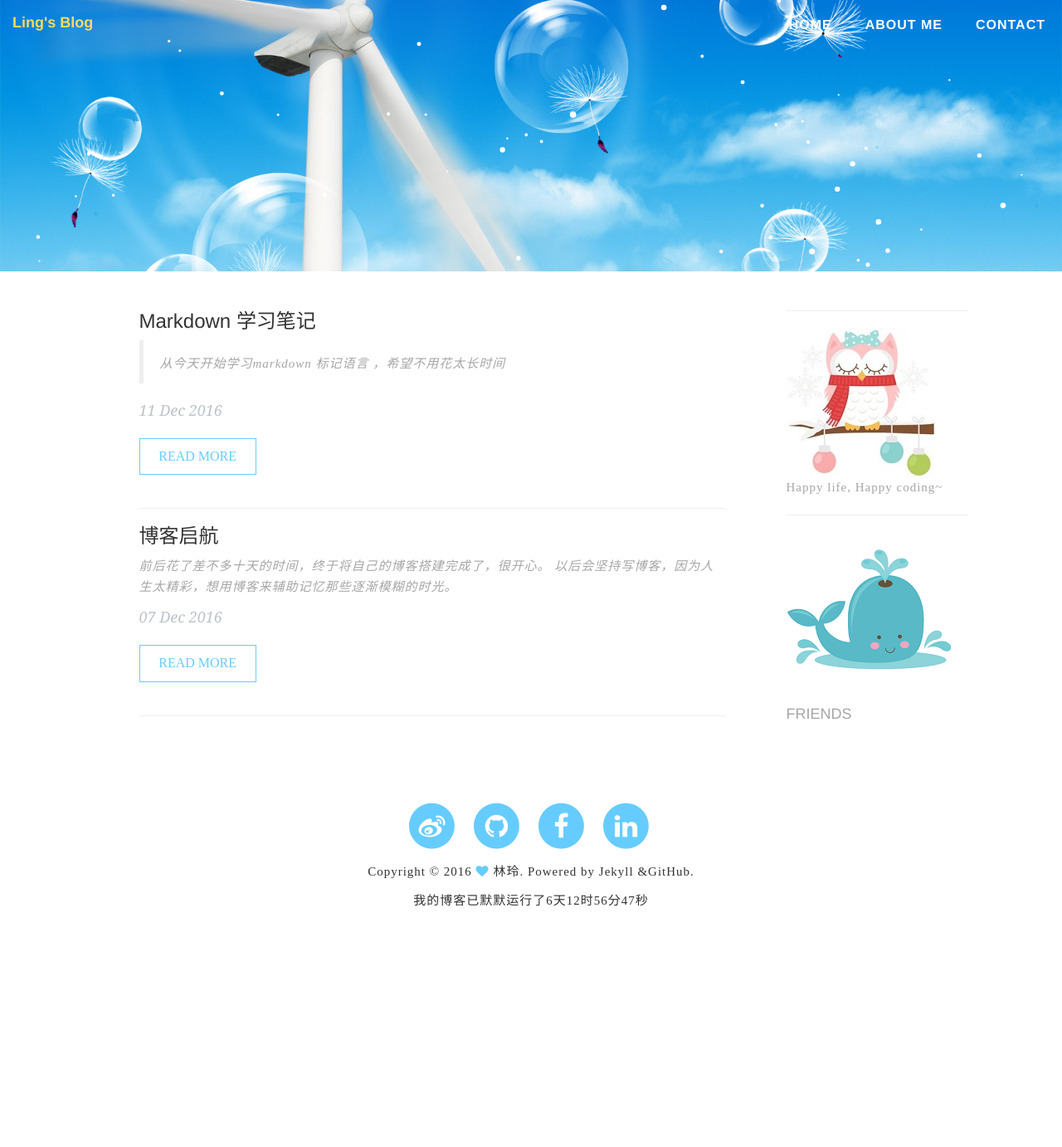
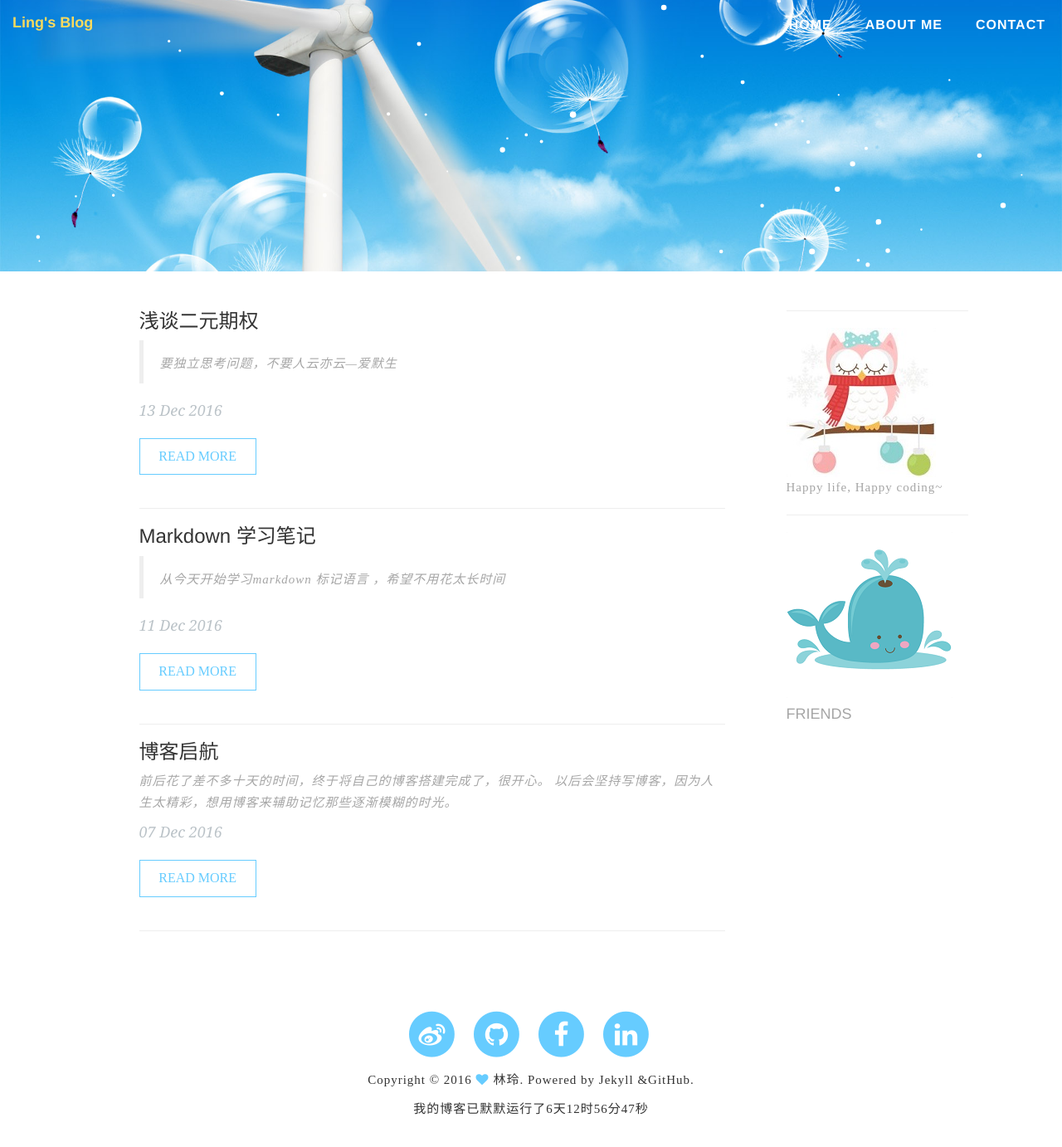
Before and after one commit to LingLinyp/LingLinyp.github.io, a Jekyll site: the page built from index.html, in a window 1280 px wide and 1400 px high, scrolled down 173 px. Shown: the top 1382 px of the window at 83% size. Built offline with Jekyll 4.4.1, drawn with Linux system fonts in a browser that asks for light colours; before the commit the page ends 1322 px from its top, so only the background shows below that; some of the changed lines change nothing that is shown.

Commit message:
add_new_post

```diff
--- /dev/null
+++ b/_posts/2016-12-13-binary-options.md
@@ -0,0 +1,94 @@
+---
+layout: post
+title: '浅谈二元期权'
+date: 2016-12-13 10:00:00
+tags: '学习'
+---
+> 要独立思考问题，不要人云亦云---爱默生
+
+#### **为什么要谈?**
+
+希望了解更多事，思考每件事背后的原理，仅此而已。
+
+
+#### **什么是二元?**
+
+- 股票的升与降
+
+- 玩客以固定比率赚与赔（比如股票上升玩客得到60%的收益，股票下降玩客会损失85%）
+
+
+#### **什么是期权?**
+对于短时间后某种金融产品（股票，黄金，石油等）的预测
+
+#### **本质?**
+
+赌博（披上了金融外衣）
+
+---
+
+#### **具体解释**
+
+以下会运用比喻手法将赌博与二元期权要素一一对应
+
+骰子赌大小------二元期权
+
+赌场庄家------二元期权平台（公司）
+
+玩客------投资者
+
+骰子------股票，黄金，石油等金融产品
+
+大，小------股票升，降
+
+赢，输------预测正确，错误
+
+赔率------固定比率风险
+
+---
+
+#### **以上比喻的合理性**
+
+**1.随机性**
+
+骰子的大小无法预测，只能靠猜，股票的升降在“短”时间内也是无法预测的，只能靠猜，和所掌握的金融知识无关。因此，二元期权实际和“金融”无关，而是靠**运气**。
+
+例：将预测股票升降换成预测今年高考一本分数线升还是降，预测美国大选是希拉里还是川普上台，就是靠猜而已，不用具备任何专业知识。
+
+但赌博并不意味着无法挣钱，如果能像赌神那样靠听骰子的声音就能够知道点数，又或是跟股神一样可以准确预测到股票的走势（股神也是只能预测股票的长期走势），那就可以预测了，稳赢不赔。又或者玩客人品爆棚，一直猜的都是对的，那也可以实现稳赚不赔。
+
+**2.没有任何实质的金融交易或具体业务**
+
+不管是玩客还是二元期权交易平台，都没有去真正购买股票，股票在这里的作用就只是一个评判的标准（跟骰子的点数一个道理）。
+
+**3.盈利模式**
+
+赌场的盈利来源是赌客，二元期权公司的盈利来源是玩客（投资者）
+
+原理：赌场为何会盈利？其实说白了就是有人去赌钱，所以现在许多大型的赌场在赌客首次进入赌场后先给你钱，其实就是希望让你去赌，大家记住这点**赌场不怕你输或者赢，就怕你不赌！**
+
+比如猜硬币正反：押100块 猜对了给60%即60，最终得160；猜错了赔掉85%即85，最终剩15。
+
+我们来计算一下：100*（50% * 1.6 + 50% * 0.15）= 87.5
+
+解释：100是押的100，第一个50%是赢的概率，赢了就得到160，160/100 = 1.6（本金增长率），第二个50%是输的概率，输了最终剩下15，15/100= 0.15（本金减少率），87.5即平均每次得到的钱。
+
+若大量赌，那么玩客会平均会赔掉12.5%（1 - 87.5/100）的钱，这些钱是赌场的**盈利**。所以赌场会事先算好赔率，而这个赔率能让赌场稳赚
+
+**4.顾客心理**
+
+二元期权平台也是相同的模式，公司会制定好赔率，一般都是赚率很高，营造一种刺激诱惑，让玩客动心，为什么赚率会定60%（或许更高）而不是6%，就是刺激玩客的侥幸心理。 但又不会让你全赔，这同样是让玩客觉得风险可控，有心理准备和心理安慰。
+
+其实一开始投100 输了最后剩15  = 一开始投85 输了最后剩0
+
+所以二元期权平台所设定的盈利率赔率，都是让自己稳赚不赔的，因此这些公司一定要宣传，吸引大量的投资者，玩的人越多，二元期权公司的盈利就越稳定风险越小。与赌场一样，需要大量赌客前来赌钱。
+
+---
+
+#### **总结**
+
+> 比起金融投资平台二元期权更像是赌博与博弈。可以去看看[百度百科](http://baike.baidu.com/view/1541624.htm)二元期权的相关信息。
+
+也许会有人说：你没玩过二元期权就没有发言权，是呀难道我没有碰过火就没有资格说火是不能碰的吗？仁者见仁智者见智吧。
+
+在生活中我时常提醒自己：**“天上掉下的馅饼，是有可能砸死人的”**。
--- a/css/index.css
+++ b/css/index.css
@@ -7,7 +7,7 @@ body {
 }
 
 h1,h2,h3,h4{
-  font-family:  'Microsoft Yahei', Helvetica, Georgia, "Times New Roman", serif;
+  font-family:  'Microsoft Jhenghei' ,'Microsoft Yahei', Helvetica, Georgia, "Times New Roman", serif;
 }
 p {
   line-height: 1.7;
--- a/css/syntax.css
+++ b/css/syntax.css
@@ -18,6 +18,7 @@ pre {
   color: #555555;
 }
 .highlight .gs {
+  color:#aaaaaa;
 }
 .highlight .gu {
   color: #aaaaaa;
```
